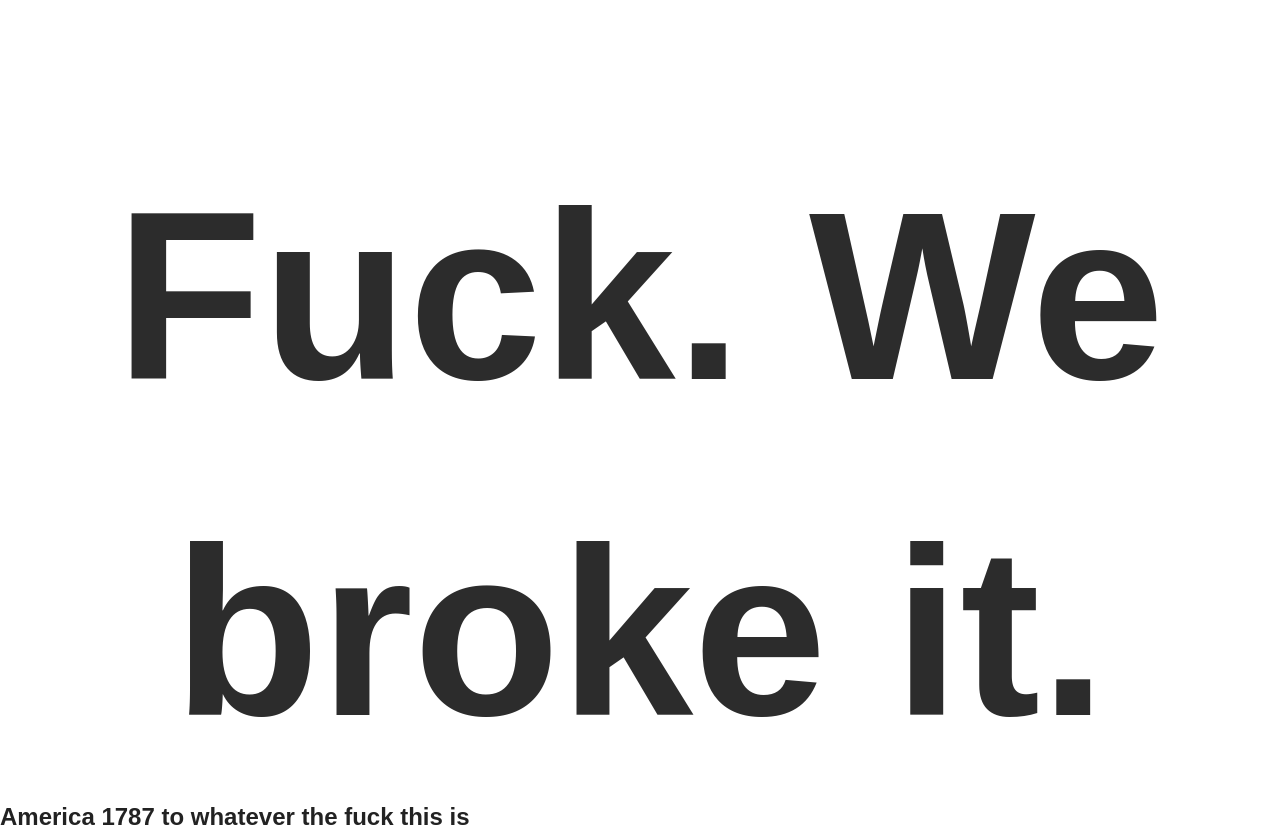
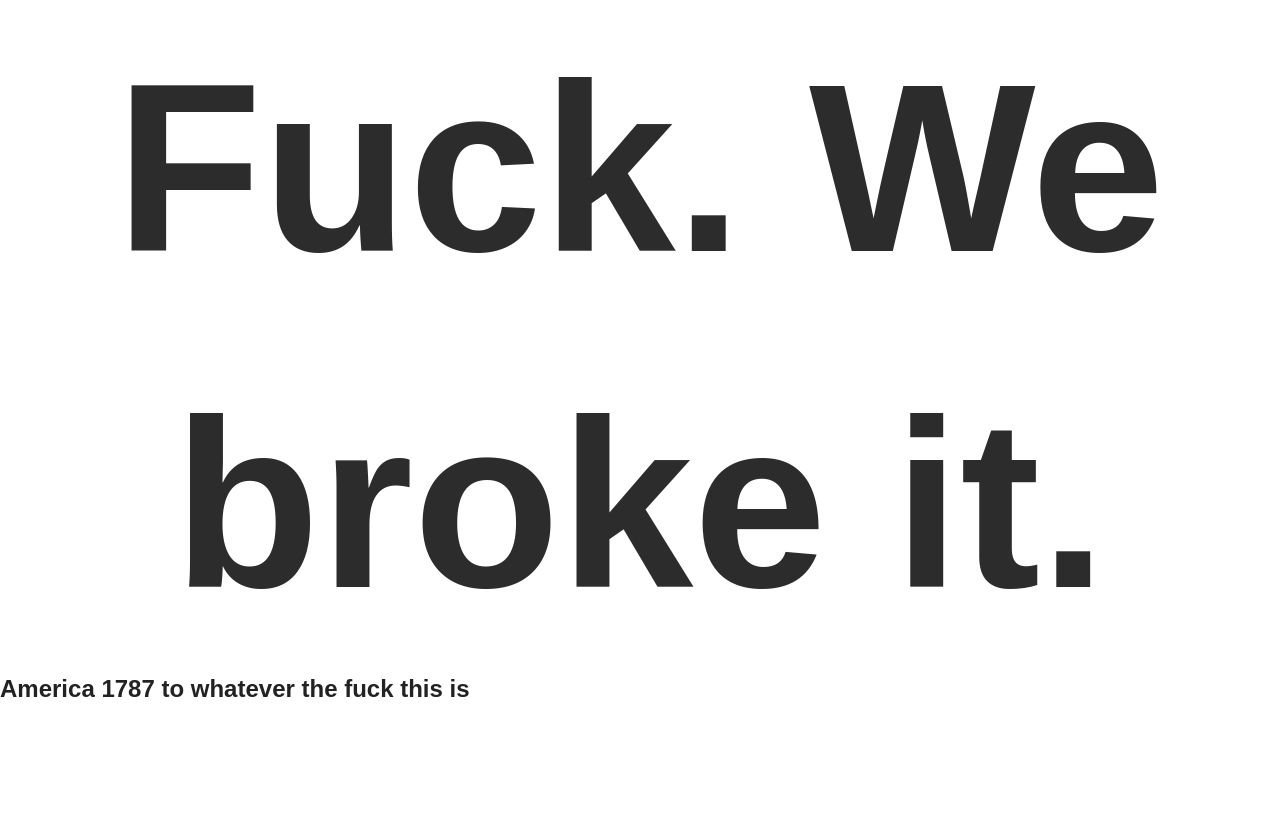
Before and after one commit to arvvvs/stuff, a plain HTML site: page index.html in a window 1280 px wide. After the commit the page ends 800 px from the top, so only its background shows below. Drawn offline with nearby package versions, Linux system fonts and the light colour scheme.

Commit message:
fuckng shit

```diff
--- a/index.html
+++ b/index.html
@@ -9,7 +9,8 @@
     <meta name="viewport" content="width=device-width, initial-scale=1">
     <link rel="apple-touch-icon" href="apple-touch-icon.png">
     <meta property="og:title" content="Did America Break?" />
-    <meta property="og:description" content="Did America fuck up?  Have we finally ended our 240 year reign of democracy by voting for orange hiter?  Do you need to apply for Canadian Citizenship?" />
+    <meta property="og:description" content="Did America fuck up?  Have we finally ended our 240 year reign of democracy by voting for orange hiter?  Do you need to apply for Canadian Citizenship?"
+    />
 
 
     <link rel="stylesheet" href="css/normalize.min.css">
@@ -21,9 +22,11 @@
 <body>
 
     <div class="container">
-        <h1>Fuck.  We broke it.</h1>
+        <div>
+            <h1>Fuck. We broke it.</h1>
+            <h2>America 1787 to whatever the fuck this is</h2>
+        </div>
     </div>
-            <h2>America 1787 to whatever the fuck this is</h2>
 
 
 
```
